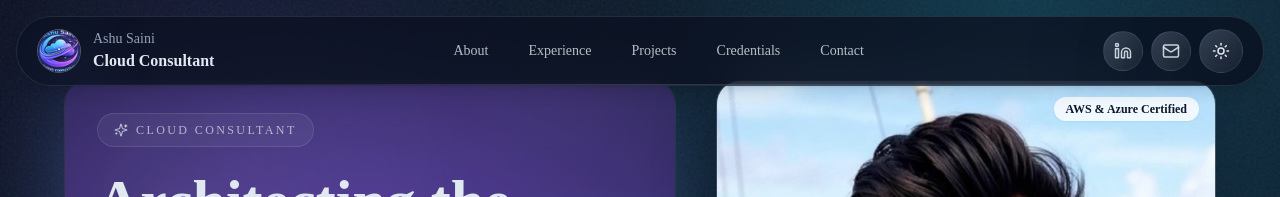
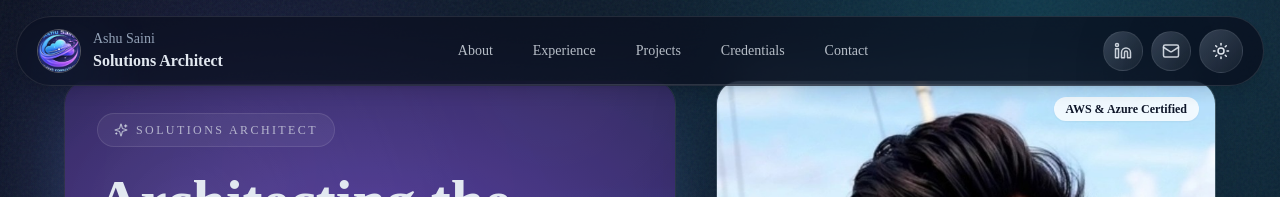
Before and after one commit to ashuu26/Ashu-Portfolio, a Next.js app: page / in a window 1280 px wide. Shown: the top 197 px of the page. Built offline with nearby package versions, Linux system fonts and the light colour scheme.

Commit message:
updated AWS SA Certification

```diff
--- a/app/layout.tsx
+++ b/app/layout.tsx
@@ -10,7 +10,7 @@ const manrope = Manrope({ subsets: ['latin'], variable: '--font-manrope', displa
 const space = Space_Grotesk({ subsets: ['latin'], variable: '--font-space', display: 'swap' });
 
 export const metadata: Metadata = {
-  title: 'Ashu Saini | Cloud Consultant',
+  title: 'Ashu Saini | Solutions Architect',
   description:
     'Ashu Saini—11 years leading Cloud (AWS/ Azure) migrations, Terraform automation, and resilient platform operations across APAC enterprises.',
   metadataBase: new URL('https://www.linkedin.com/in/ashusaini-in'),
@@ -20,7 +20,7 @@ export const metadata: Metadata = {
     apple: '/favicon.png'
   },
   openGraph: {
-    title: 'Ashu Saini | Cloud Consultant',
+    title: 'Ashu Saini | Solutions Architect',
     description:
       '11 years building and operating Cloud (AWS/ Azure) platforms, disaster recovery, and IaC automation for enterprise workloads.',
     url: 'https://www.linkedin.com/in/ashusaini-in',
@@ -30,7 +30,7 @@ export const metadata: Metadata = {
         url: '/og-image.png',
         width: 1200,
         height: 630,
-        alt: 'Cloud Consultant Portfolio'
+        alt: 'Solutions Architect Portfolio'
       }
     ],
     locale: 'en_US',
@@ -38,8 +38,8 @@ export const metadata: Metadata = {
   },
   twitter: {
     card: 'summary_large_image',
-    title: 'Cloud Consultant Portfolio',
-    description: 'Projects, experience, and credentials of a cloud consultant.',
+    title: 'Solutions Architect Portfolio',
+    description: 'Projects, experience, and credentials of a solutions architect.',
     images: ['/og-image.png']
   },
 };
--- a/app/page.tsx
+++ b/app/page.tsx
@@ -46,7 +46,7 @@ export default function Page() {
           >
             <div className="inline-flex items-center gap-2 rounded-full border border-white/10 bg-white/5 px-4 py-2 text-xs uppercase tracking-[0.2em] text-ink/70 dark:text-cloud/70">
               <Sparkles size={14} />
-              Cloud Consultant
+              Solutions Architect
             </div>
             <h1 className="text-4xl font-bold leading-tight text-ink dark:text-cloud sm:text-5xl lg:text-6xl">
               {hero.title}
@@ -83,8 +83,8 @@ export default function Page() {
                 LinkedIn profile
               </a>
               <a
-                href="/Ashu-Cloud-Consultant.pdf"
-                download="Ashu-Cloud-Consultant.pdf"
+                href="/Ashu-Saini-Resume.pdf"
+                download="Ashu-Saini-Resume.pdf"
                 className="inline-flex items-center gap-2 rounded-full bg-white/90 px-5 py-3 text-sm font-semibold text-ink shadow-border hover:-translate-y-0.5 transition dark:bg-white/10 dark:text-cloud"
               >
                 Download resume
--- a/components/footer.tsx
+++ b/components/footer.tsx
@@ -26,8 +26,8 @@ export function Footer() {
             </a>
             <span className="opacity-50">|</span>
             <a
-              href="/Ashu-Cloud-Consultant.pdf"
-              download="Ashu-Cloud-Consultant.pdf"
+              href="/Ashu-Saini-Resume.pdf"
+              download="Ashu-Saini-Resume.pdf"
               className="font-medium text-ink underline-offset-4 transition hover:text-ink/90 hover:underline dark:text-cloud"
             >
               Download resume
--- a/components/header.tsx
+++ b/components/header.tsx
@@ -38,7 +38,7 @@ export function Header() {
           </div>
           <div>
             <p className="text-sm text-mist">Ashu Saini</p>
-            <p className="font-semibold text-ink dark:text-cloud">Cloud Consultant</p>
+            <p className="font-semibold text-ink dark:text-cloud">Solutions Architect</p>
           </div>
         </div>
 
--- a/data/content.ts
+++ b/data/content.ts
@@ -8,7 +8,7 @@ export const hero = {
 export const experience = [
   {
     company: 'Software One Experts Sdn Bhd, KL',
-    role: 'Sr. Expert Technology Infrastructure - Cloud',
+    role: 'Sr. Cloud Consultant',
     period: 'Sep 2024 — Present',
     summary:
       'Primary technical lead for presales and enterprise cloud transformation programs across Malaysia, designing AWS and Azure solutions with secure architecture, modernization roadmaps, and governance alignment.',
@@ -98,9 +98,9 @@ export const projects = [
 ];
 
 export const credentials = [
+  { title: 'AWS Certified Solutions Architect - Associate', issuer: 'Amazon Web Services', year: 2026 },
   { title: 'AWS Certified AI Practitioner', issuer: 'Amazon Web Services', year: 2026 },
   { title: 'AWS Certified Cloud Practitioner', issuer: 'Amazon Web Services', year: 2023 },
-  { title: 'Certification of Completion: AWS Solutions Architect', issuer: 'Amazon Web Services', year: 2020 },
   { title: 'HashiCorp Certified: Terraform Associate', issuer: 'HashiCorp', year: 2022 },
   { title: 'Azure Fundamentals (AZ-900)', issuer: 'Microsoft', year: 2020 },
   { title: 'Azure Data Fundamentals', issuer: 'Microsoft', year: 2021 },
```
Also changed, not shown: 1 other file (tests, documents, lock files or other folders).
